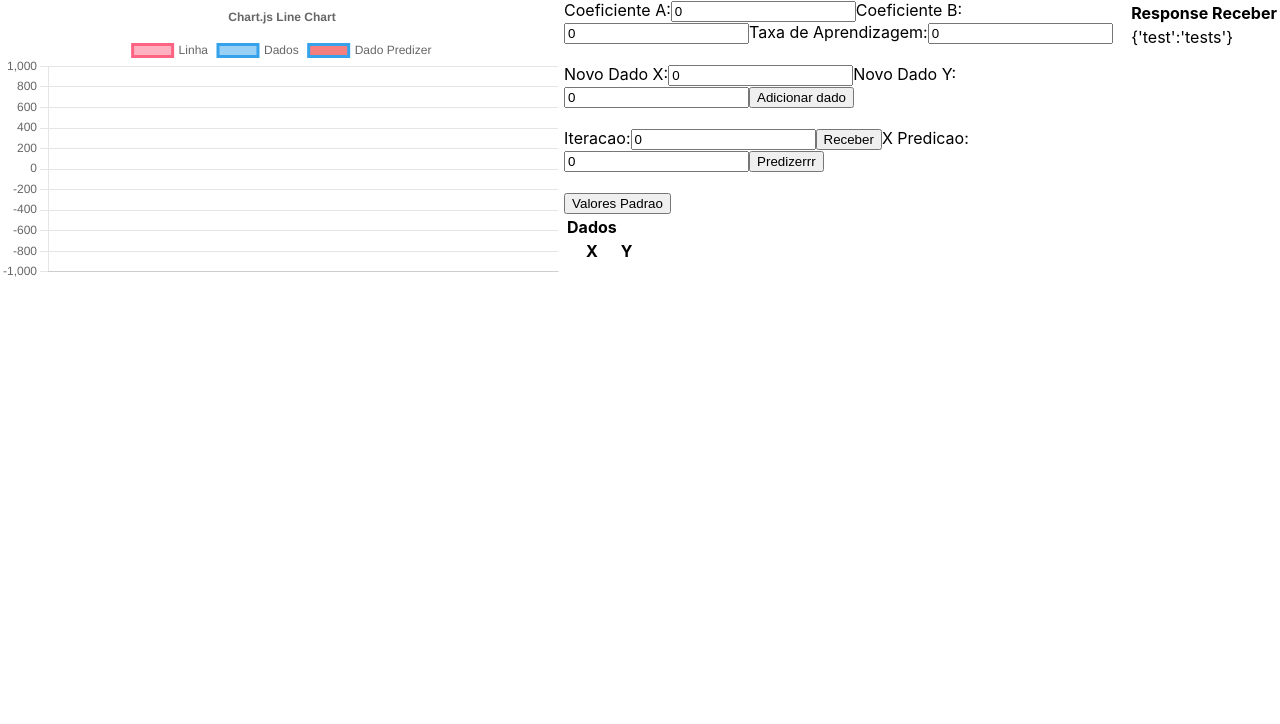
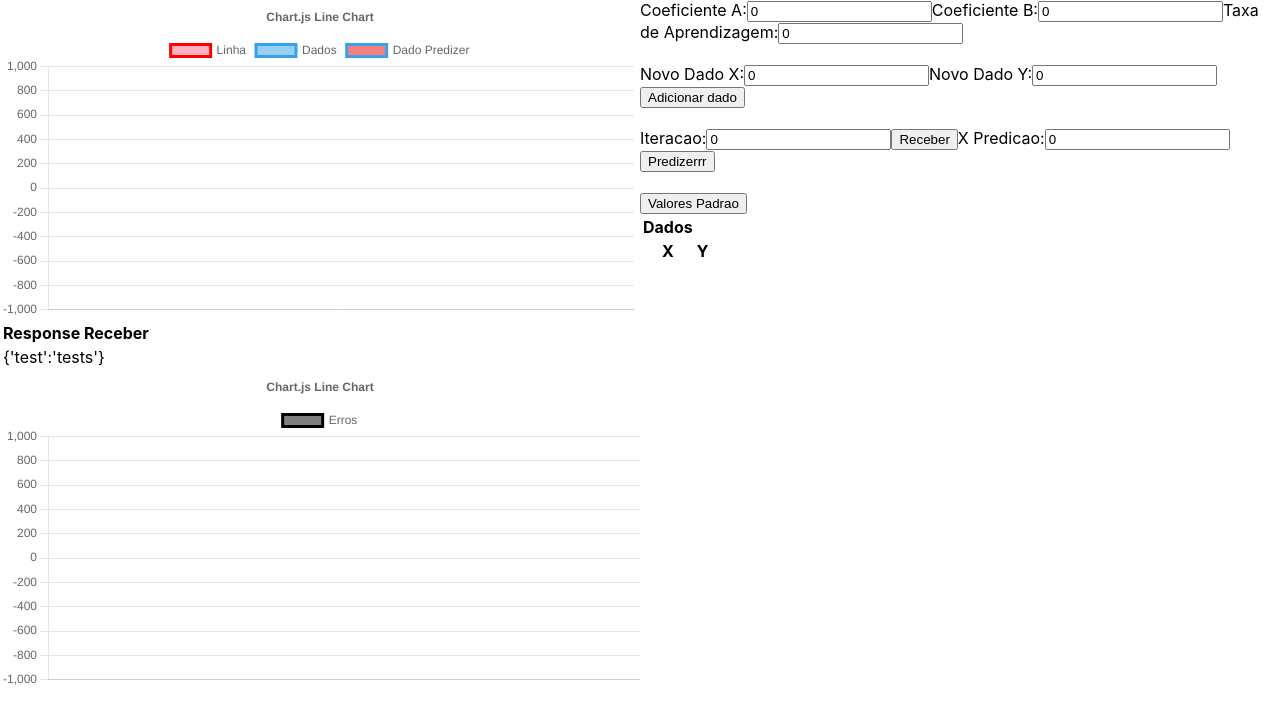
Before and after one commit to Julio-Felix/VF-IA-Front, a React (Create React App) app: page / in a window 1280 px wide. Shown: the top 724 px of the page. Built offline with nearby package versions, Linux system fonts and the light colour scheme.

Commit message:
imporvemente

```diff
--- a/src/App.js
+++ b/src/App.js
@@ -22,28 +22,6 @@ ChartJS.register(
   Legend
 );
 
-export const options = {
-  responsive: true,
-  scales: {
-    y: {
-      min: -1000,
-      max: 1000,
-    },
-  },
-  plugins: {
-    legend: {
-      position: "top",
-    },
-    title: {
-      display: true,
-      text: "Chart.js Line Chart",
-    },
-  },
-};
-
-const coeA = 0.4;
-const coeB = -388;
-
 export default function App() {
   const [coefA, setCoefA] = useState(0);
   const [coefB, setCoefB] = useState(0);
@@ -58,16 +36,57 @@ export default function App() {
   const [xyPredict, setXYpredict] = useState({});
 
   const [dataBack, setDataBack] = useState([]);
+  const [lines, setLines] = useState([]);
+  const [scaleMin, setScaleMin] = useState(-1000)
+  const [scaleMax, setScaleMax] = useState(1000)
+  // const [indices, setIndices] = useState([])
+  const [errosMedios, setErrosMedios] = useState([])
   //['1980', '1990', '2000', '2005', '2010', '2015', '2020'];
   const labels = dataBack.map(({ xinicial }) => xinicial);
-
+  const indices = errosMedios.map(({ indice }) => indice);
+  const options = {
+    responsive: true,
+    scales: {
+      y: {
+        min: scaleMin,
+        max: scaleMax,
+      },
+    },
+    plugins: {
+      legend: {
+        position: "top",
+      },
+      title: {
+        display: true,
+        text: "Chart.js Line Chart",
+      },
+    },
+  };
+  const optionsErrorGraph = {
+    responsive: true,
+    scales: {
+      y: {
+        min: scaleMin,
+        max: scaleMax,
+      },
+    },
+    plugins: {
+      legend: {
+        position: "top",
+      },
+      title: {
+        display: true,
+        text: "Chart.js Line Chart",
+      },
+    },
+  };
   const data = {
     labels,
     datasets: [
       {
         label: "Linha",
         data: labels.map((x) => coeA * x + coeB),
-        borderColor: "rgb(255, 99, 132)",
+        borderColor: "rgb(255,0,0)",
         backgroundColor: "rgba(255, 99, 132, 0.5)",
       },
       {
@@ -94,8 +113,25 @@ export default function App() {
         borderColor: "rgb(53, 162, 235)",
         backgroundColor: "rgba(235, 0, 0, 0.5)",
       },
+
+      ...lines
     ],
   };
+
+  const dataErrorGraph = {
+    indices,
+    datasets: [
+      {
+        label: "Erros",
+        data: indices.map((x, index) => {
+          return { x: x, y: errosMedios[index].erroMedio };
+        }),
+        borderColor: "rgb(0, 0, 0)",
+        backgroundColor: "rgba(0, 0, 0, 0.5)",
+      }
+    ]
+
+  }
   // console.log("Log || ", data)
 
   function preData() {
@@ -166,17 +202,33 @@ export default function App() {
     };
     console.log("test || ", data);
     axios.post("http://localhost:8998/v1/criar/", data).then((response) => {
+      let data = response.data
+      if(data.estruturaCorreta){
         setResponseReceive(
-        JSON.stringify(response.data.estruturaFinal.erroMedio)
+          JSON.stringify(data.estruturaCorreta.erroMedio)
         );
-      setCoeA(response.data.estruturaFinal.coefA);
-      setCoeB(response.data.estruturaFinal.coefB);
+        setCoeA(data.estruturaCorreta.coefA);
+        setCoeB(data.estruturaCorreta.coefB);
+      }
+      let newLines = data.coefsLinhas.map((item) => {
+        return {
+          label: "Linha-" + item.indice,
+          data: labels.map((x) => item.coefA * x + item.coefB),
+          borderColor: "rgb(0, 0, 0)",
+          backgroundColor: "rgba(0, 0, 0, 0.5)",
+        }
+      })
+      setLines(newLines);
+      setScaleMax(data.escalaDoGraficoPrincipal.ymax);
+      setScaleMin(data.escalaDoGraficoPrincipal.ymin);
+      setErrosMedios(data.erros);
+
     });
   }
 
   return (
+    <div className="App">
       <div
-      className="App"
         style={{ flex: 1, flexDirection: "row", display: "flex" }}
       >
         <div style={{ flex: 1, width: "50%" }}>
@@ -272,6 +324,7 @@ export default function App() {
             })}
           </table>
         </div>
+      </div>
       <div>
           <table>
             <tr>
@@ -282,6 +335,10 @@ export default function App() {
             </tr>
           </table>
         </div>
+      <div style={{ flex: 1, width: "50%" }}>
+        <Line options={optionsErrorGraph} data={dataErrorGraph} />
       </div>
+    </div>
+
   );
 }
```
Lines whose indentation alone changed are shown as unchanged.
